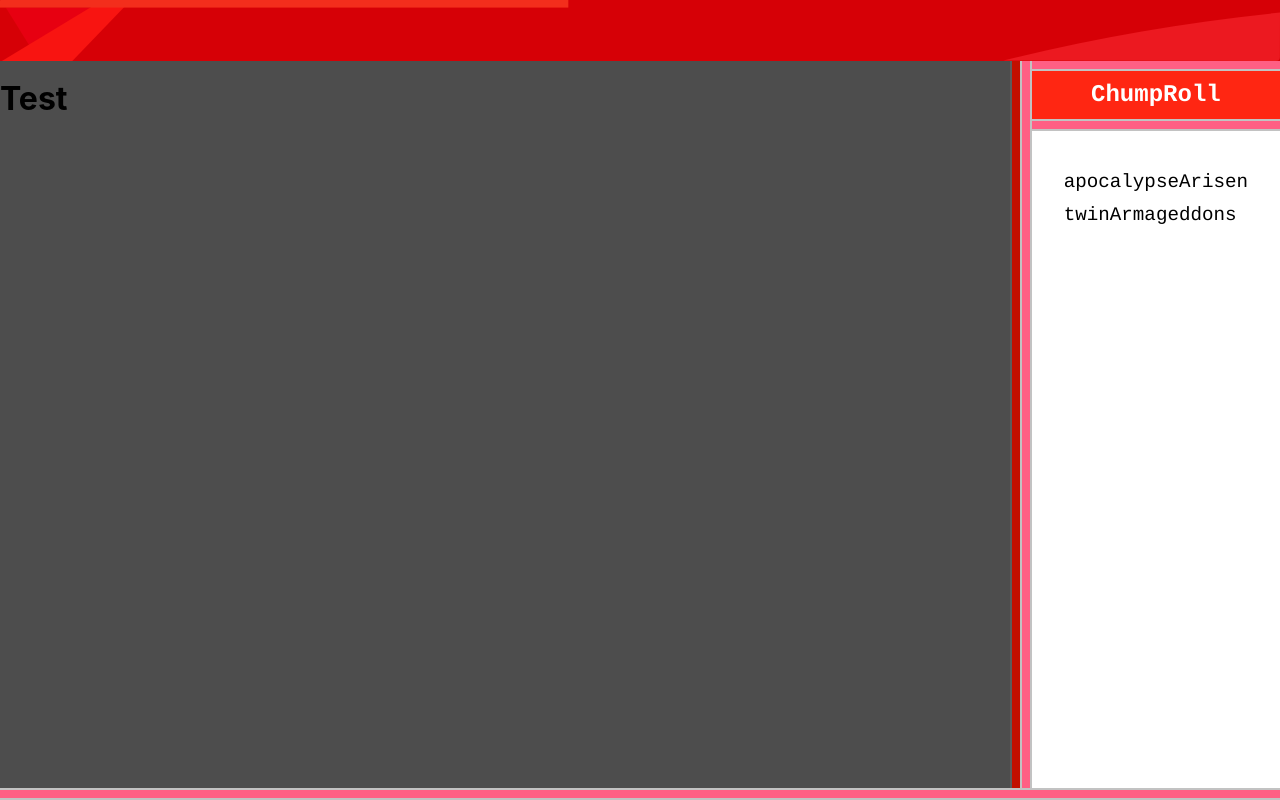
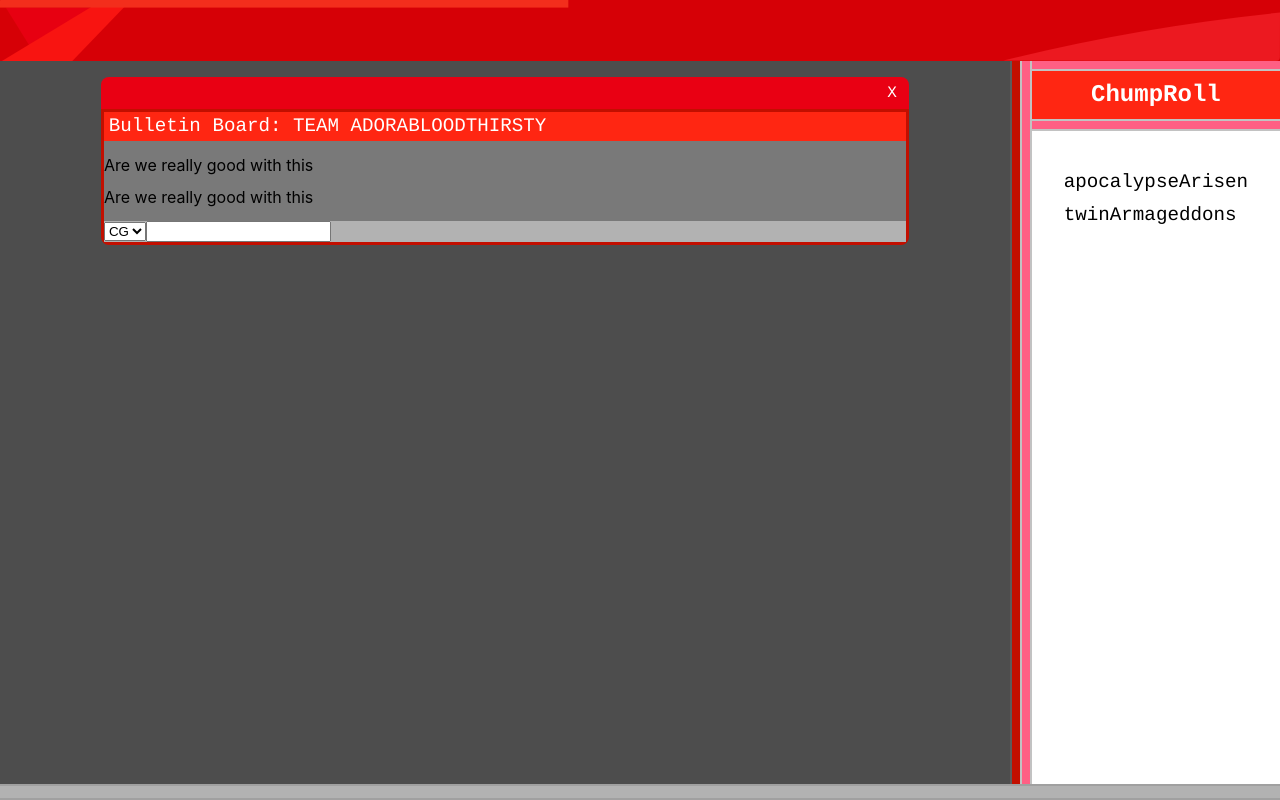
Before and after one commit to kmtenhouse/wwalkthiswweh, a React (Create React App) app in the folder client/: page / in a window 1280 px wide. Built offline with nearby package versions, Linux system fonts and the light colour scheme.

Commit message:
Laid in base for trollian chat window

```diff
--- a/client/src/App.js
+++ b/client/src/App.js
@@ -12,10 +12,12 @@ function App() {
     <Container height="100vh" display="flex" flexDirection="column">
       <TrollianHeader />
       <Container flex="1" display="flex" justifyContent="space-between">
-        <TrollianChat />
+        <Container width="100%">
+          <TrollianChat />
+        </Container>
         <ChumpRoll />
       </Container>
-      <Divider direction="horizontal" bodyColor="#ff5f84" borderColor="#c2c2c2" suppressBorder="lr" />
+      <Divider direction="horizontal" bodyColor="#b2b2b2" bodyThickness="0.75em" borderColor="#a0a0a0" suppressBorder="lr" />
     </Container>
   );
 }
--- a/client/src/components/Divider/index.js
+++ b/client/src/components/Divider/index.js
@@ -10,7 +10,7 @@ function Divider(props) {
     //(so if we don't provide one, return "")
     //THICKNESS is optional -- defaults to 0.5em
     let direction;
-    let thickness = props.thickness || "0.5em";
+    let thickness = props.bodyThickness || "0.5em";
     if(props.direction === "horizontal") {
         direction=`
         width: 100%;
--- /dev/null
+++ b/client/src/components/MessageInput/index.js
@@ -0,0 +1,12 @@
+
+import React from "react";
+import styled from "styled-components";
+
+function MessageInput(props) {
+    return (
+        <input type="text" name="message" value={props.message} onChange={props.handleChange} />
+    );
+
+}
+
+export default MessageInput;
--- a/client/src/components/TrollianChat/index.js
+++ b/client/src/components/TrollianChat/index.js
@@ -1,13 +1,45 @@
 import React from "react";
 import styled from "styled-components";
-import Container from "../Container";
+import TrollianWindowUI from "../../components/TrollianWindowUI";
+import MessageInput from "../../components/MessageInput";
 
-function TrollianChat() {
+function TrollianChat(props) {
+
+    const Header = styled.div`
+        background-color: #ff2612;
+        color: white;
+        `;
+
+    const HeaderText = styled.h3`
+        margin: 0;
+        padding: 0.25em;
+        font-size: 1.2em;
+        font-family: Courier;
+        font-weight: normal;
+        color: white;
+    `;
+
+    const BottomBar = styled.div`
+        background-color: #b2b2b2;
+        `;
+
     return (
-        <Container backgroundColor="c2c2c2" width="100%" display="flex" flexDirection="column">
-            <h1>Test</h1>
-        </Container>
+        <TrollianWindowUI backgroundColor="#797979">
+            <Header>
+                <HeaderText>Bulletin Board: TEAM ADORABLOODTHIRSTY</HeaderText>
+            </Header>
+            <p>Are we really good with this</p>
+            <p>Are we really good with this</p>
+            <BottomBar>
+                <select>
+                    <option>CG</option>
+                    <option>TA</option>
+                </select>
+                <input type="text" />
+            </BottomBar>
+        </TrollianWindowUI>
     );
+
 }
 
 export default TrollianChat;
--- /dev/null
+++ b/client/src/components/TrollianWindowUI/index.js
@@ -0,0 +1,49 @@
+import React from "react";
+import styled from "styled-components";
+
+function TrollianWindowUI(props) {
+
+    const WindowContainer = styled.div`
+        margin: 1em auto;
+        max-width: 80%;
+    `;
+
+    const WindowHeader = styled.div`
+        background-color: #e90013;
+        border-top-left-radius: 0.5em;
+        border-top-right-radius: 0.5em;
+        height: 2em;
+        display: flex;
+        flex-direction: row-reverse;
+    `;
+
+    const WindowClose = styled.div`
+        color: white;
+        margin-right: 0.5em;
+        margin-top: 0.25em;
+        text-align: center;
+        font-family: Courier;
+        padding: 0.25em;
+    `;
+
+    const WindowBase = styled.div`
+        border-color: #c20f00;
+        border-bottom-left-radius: 0.5em;
+        border-bottom-right-radius: 0.5em;
+        border-style: solid;
+        ${props.backgroundColor ? `background-color: ${props.backgroundColor}` : `` }
+    `;
+
+    return (
+        <WindowContainer>
+            <WindowHeader>
+                <WindowClose>X</WindowClose>
+            </WindowHeader>
+            <WindowBase>
+                {props.children}
+            </WindowBase>
+        </WindowContainer>
+    );
+}
+
+export default TrollianWindowUI;
```
